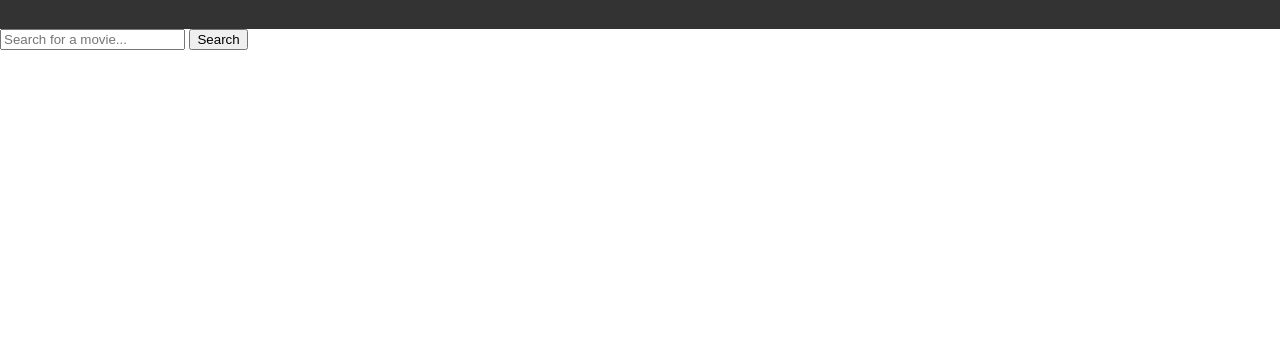
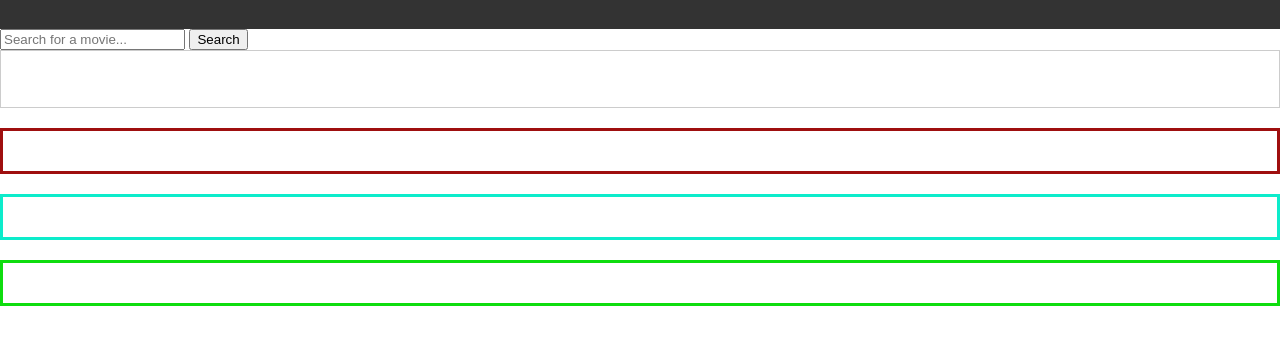
Before and after one commit to BahaMustafa/Movie-Explorer-, a plain HTML site: page index.html in a window 1280 px wide. Shown: the part 71-416 px from the top of the page. Drawn offline with Linux system fonts and the light colour scheme.

Commit message:
Add styles for watchlist favorites and ddetails section

```diff
--- a/style.css
+++ b/style.css
@@ -11,3 +11,20 @@ header {
     padding: 10px 0;
     text-align: center;
 }
+
+#results-section {
+    margin-bottom: 20px;
+    padding: 20px;
+    border: 1px solid #ccc;
+}
+#details-section{margin-bottom: 20px;
+    padding: 20px;
+    border: 3px solid #9f0f0f;}
+
+#favorites-section{margin-bottom: 20px;
+    padding: 20px;
+    border: 3px solid #0ceccb;}
+
+    #watchlist-section{margin-bottom: 20px;
+        padding: 20px;
+        border: 3px solid #0fdd0f;}
```
